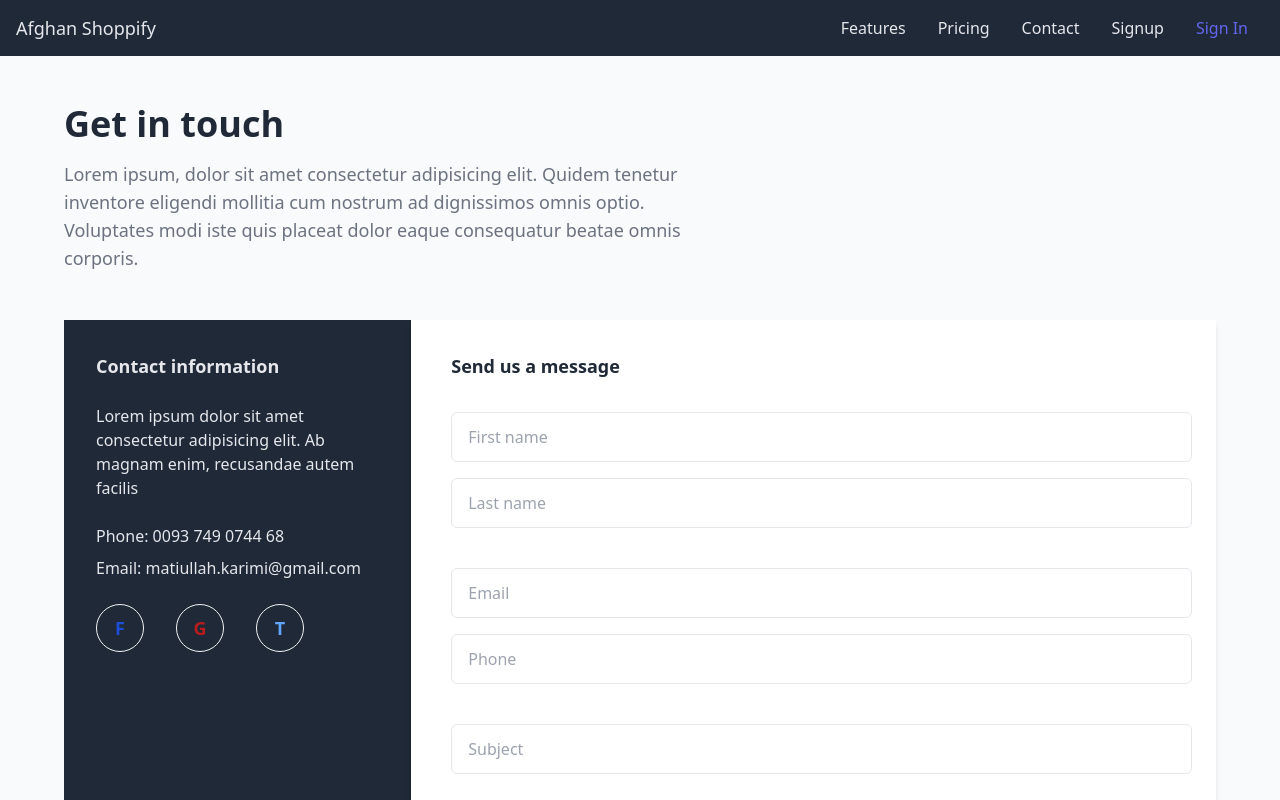
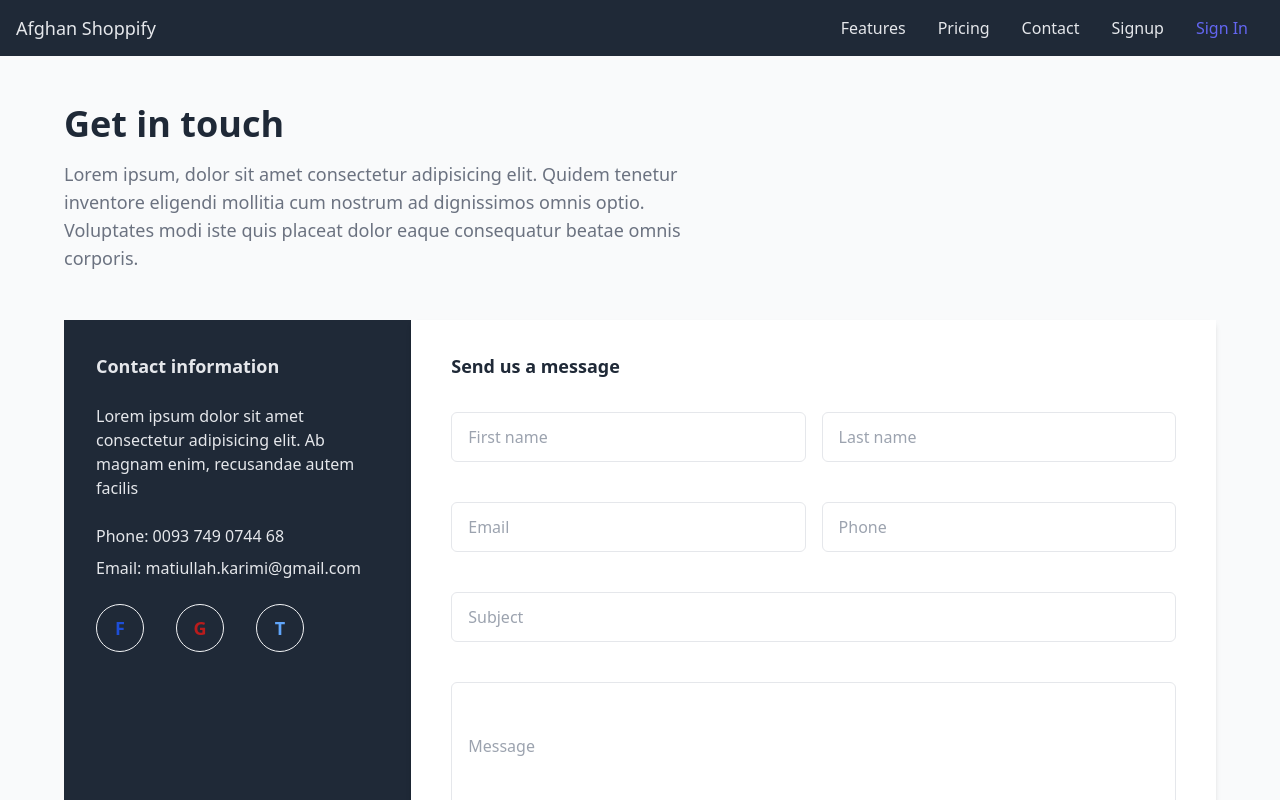
Before and after one commit to matiullah-karimi/react-starter, a React (Create React App) app: page /contact in a window 1280 px wide. Shown: the top 800 px of the page. Built offline with nearby package versions, Linux system fonts and the light colour scheme.

Commit message:
Fix margin issues

```diff
--- a/src/pages/ContactUs.jsx
+++ b/src/pages/ContactUs.jsx
@@ -19,21 +19,21 @@ const ContactUs = () => (
             </div>
             <div className="flex flex-col w-full p-8 bg-white shadow-md">
                 <h4 className="text-lg font-semibold text-gray-800 mx-2">Send us a message</h4>
-                <div className="flex-col sm:flex mt-6">
+                <div className="flex-col sm:flex sm:flex-row mt-2 sm:mt-6">
                     <Input type="text" placeholder="First name"/>
                     <Input type="text" placeholder="Last name"/>
                 </div>
 
-                <div className="flex-col sm:flex mt-6">
+                <div className="flex-col sm:flex sm:flex-row mt-2 sm:mt-6">
                     <Input type="email" placeholder="Email"/>
                     <Input type="text" placeholder="Phone"/>
                 </div>
 
-                <div className="flex-col sm:flex mt-6">
+                <div className="flex-col sm:flex sm:flex-row mt-2 sm:mt-6">
                     <Input type="text" placeholder="Subject"/>
                 </div>
 
-                <div className="flex-col sm:flex mt-6">
+                <div className="flex-col sm:flex sm:flex-row mt-2 sm:mt-6">
                     <Input type="text" placeholder="Message" className="h-32"/>
                 </div>
 
```
